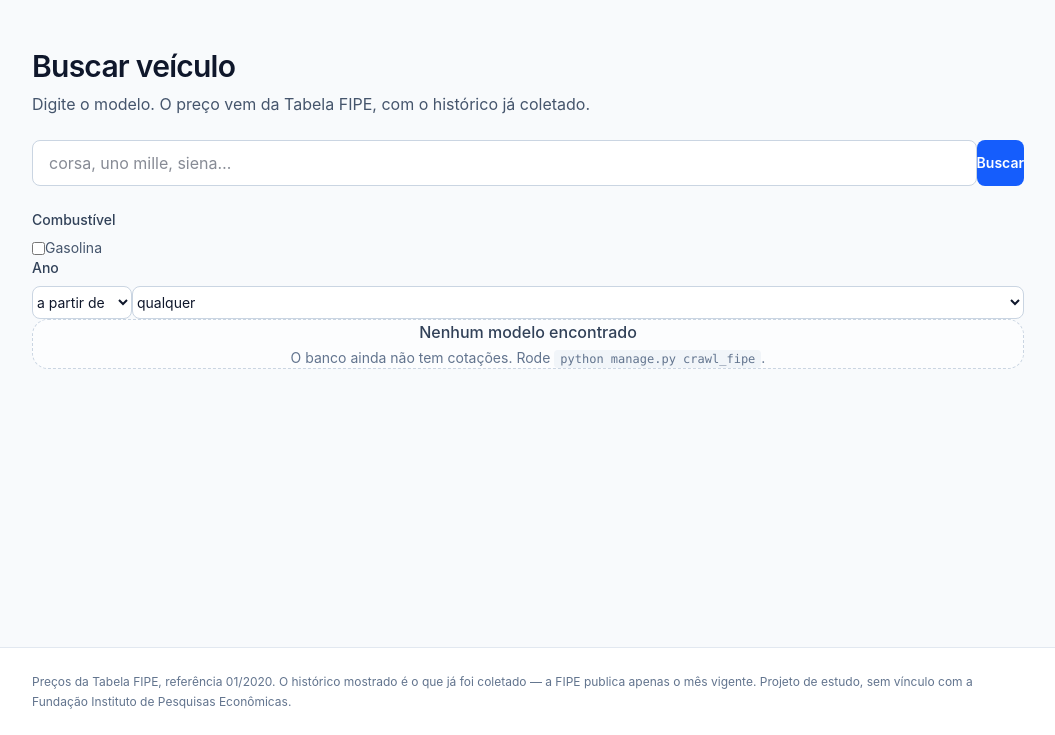
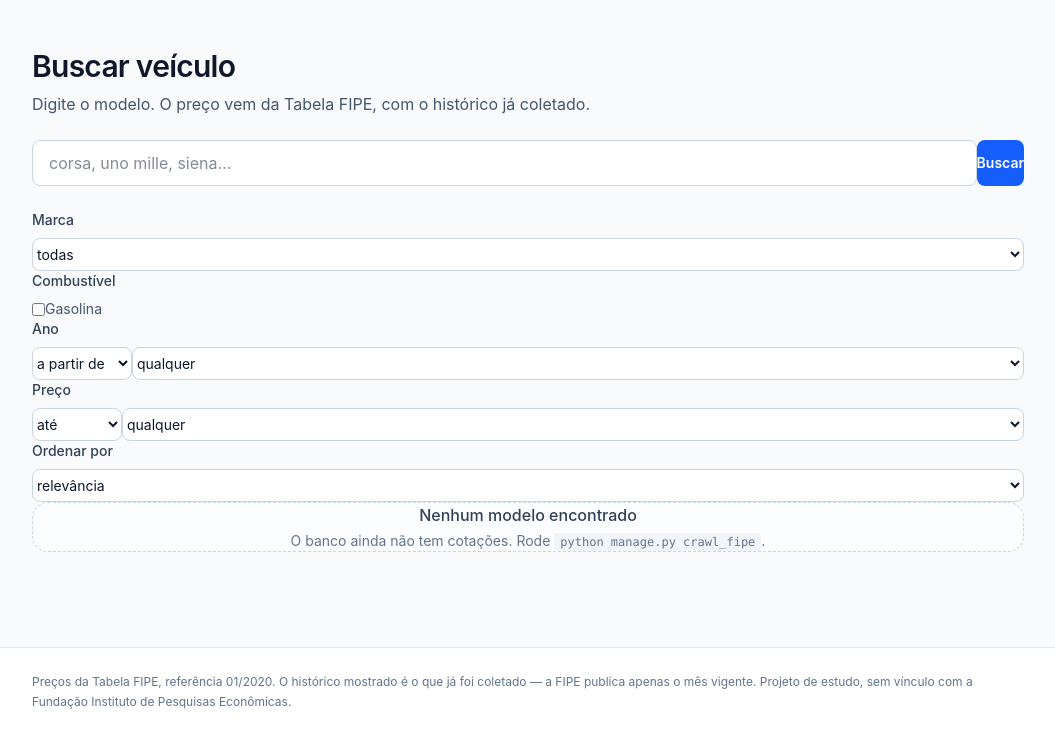
Before and after one commit to lopesluisjorge/carprice, a Django app: page / in a window 1280 px wide. Shown: the part 65-800 px from the top of the page, without its empty margins (112-1167 px from the left). Run offline with Django 5.2, Linux system fonts and the light colour scheme; tables that the repository leaves empty hold one stand-in row (values such as "Sample post").

Commit message:
feat: Controles de marca, preço e ordenação na barra lateral

```diff
--- a/web/templates/web/home.html
+++ b/web/templates/web/home.html
@@ -27,6 +27,17 @@
 
     <div class="mt-6 grid gap-8 lg:grid-cols-[15rem_1fr]">
       <aside id="filters" class="space-y-6">
+        <fieldset>
+          <legend class="text-sm font-medium text-slate-700">Marca</legend>
+          <select name="brand"
+                  class="mt-2 w-full rounded-lg border border-slate-300 bg-white px-2 py-1.5 text-sm">
+            <option value="">todas</option>
+            {% for value, label in brands %}
+              <option value="{{ value }}" {% if filters.brand == value %}selected{% endif %}>{{ label }}</option>
+            {% endfor %}
+          </select>
+        </fieldset>
+
         <fieldset>
           <legend class="text-sm font-medium text-slate-700">Combustível</legend>
           <div class="mt-2 space-y-1.5">
@@ -59,6 +70,35 @@
             </select>
           </div>
         </fieldset>
+
+        <fieldset>
+          <legend class="text-sm font-medium text-slate-700">Preço</legend>
+          <div class="mt-2 flex gap-2">
+            <select name="price_op"
+                    class="rounded-lg border border-slate-300 bg-white px-2 py-1.5 text-sm">
+              {% for value, label in price_ops %}
+                <option value="{{ value }}" {% if filters.price_op == value %}selected{% endif %}>{{ label }}</option>
+              {% endfor %}
+            </select>
+            <select name="price"
+                    class="w-full rounded-lg border border-slate-300 bg-white px-2 py-1.5 text-sm">
+              <option value="">qualquer</option>
+              {% for value, label in price_steps %}
+                <option value="{{ value }}" {% if filters.price == value %}selected{% endif %}>{{ label }}</option>
+              {% endfor %}
+            </select>
+          </div>
+        </fieldset>
+
+        <fieldset>
+          <legend class="text-sm font-medium text-slate-700">Ordenar por</legend>
+          <select name="sort"
+                  class="mt-2 w-full rounded-lg border border-slate-300 bg-white px-2 py-1.5 text-sm">
+            {% for value, label in sort_options %}
+              <option value="{{ value }}" {% if filters.sort == value %}selected{% endif %}>{{ label }}</option>
+            {% endfor %}
+          </select>
+        </fieldset>
       </aside>
 
       <div id="results">{% include "web/partials/results.html" %}</div>
--- a/web/views.py
+++ b/web/views.py
@@ -10,12 +10,38 @@ from web import codes
 from web import queries
 from web import search
 from web import selection
+from web.filters import PRICE_STEPS
 from web.filters import SearchFilters
 
 MAX_COMPARED = selection.MAX_COMPARED
 
 YEAR_OPS = [("gte", "a partir de"), ("eq", "exatamente"), ("lte", "até")]
+# No "exatamente" here: with fixed steps it would match only the exact amount.
+PRICE_OPS = [("gte", "a partir de"), ("lte", "até")]
+SORT_OPTIONS = [
+    ("", "relevância"),
+    ("price_asc", "menor preço"),
+    ("price_desc", "maior preço"),
+]
 FUEL_LABELS = dict(FuelType.choices)
+
+
+def _price_label(value):
+    """R$ 50 mil — the full "R$ 50.000,00" only clutters a narrow select. A value
+    that came from a hand-written URL keeps its digits, so it is never rounded
+    into a lie."""
+    if value % 1000 == 0:
+        return f"R$ {value // 1000} mil"
+    return f"R$ {value:,}".replace(",", ".")
+
+
+def _price_steps(current):
+    """The fixed steps, plus whatever arrived in the URL if it is not one of
+    them: a shared link has to come back showing what it was sharing."""
+    steps = list(PRICE_STEPS)
+    if current is not None and current not in steps:
+        steps.append(current)
+    return [(value, _price_label(value)) for value in sorted(steps)]
 
 
 def _search_context(filters):
@@ -33,7 +59,13 @@ def _search_context(filters):
             for code in queries.available_fuels()
         ],
         "years": queries.available_years(),
+        "brands": [
+            (codes.encode_brand(brand), brand.name) for brand in queries.available_brands()
+        ],
         "year_ops": YEAR_OPS,
+        "price_ops": PRICE_OPS,
+        "price_steps": _price_steps(filters.price),
+        "sort_options": SORT_OPTIONS,
         "previous_url": (
             filters.querystring(page=page.previous_page_number()) if page.has_previous() else ""
         ),
```
Also changed, not shown: web/tests/test_views.py (+15 -0 lines).
